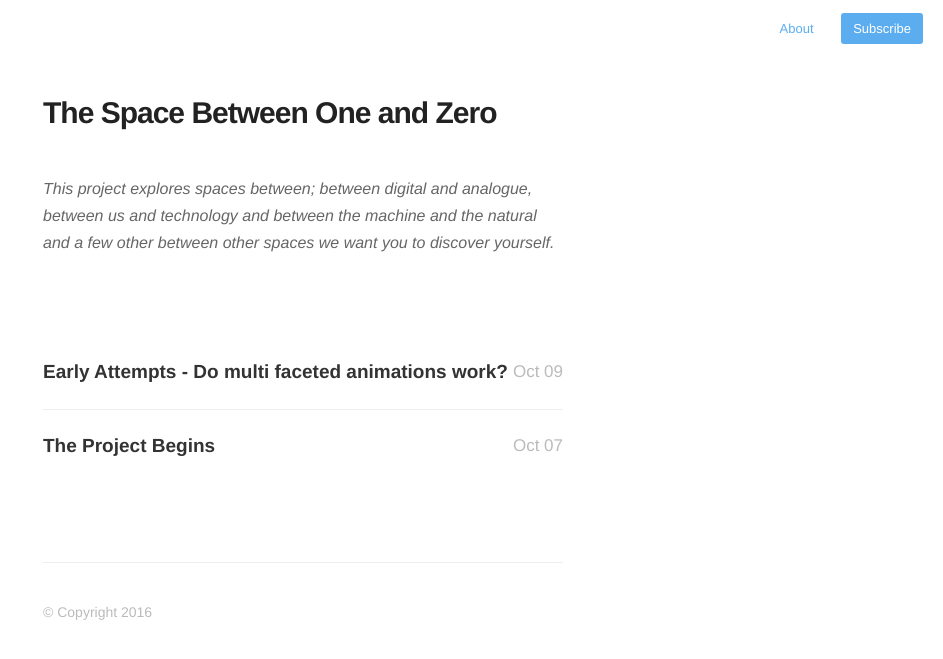
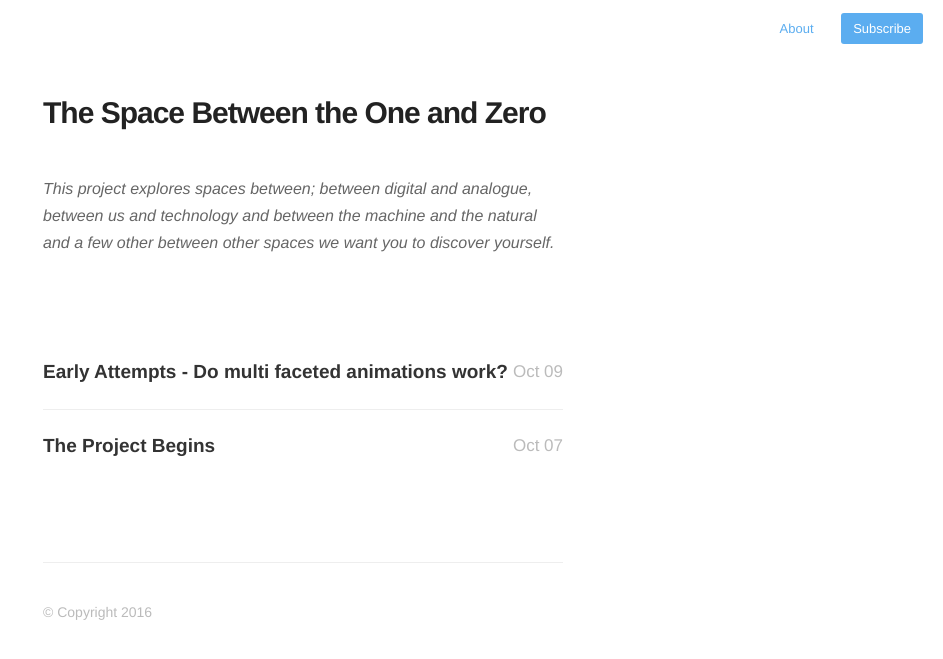
Before and after one commit to evolve2k/praxy, a Jekyll site: the page built from index.html, in a window 1280 px wide. Shown: the top 659 px of the page, without its empty margins (337-1280 px from the left). Built offline with Jekyll 4.4.1, drawn with Linux system fonts in a browser that asks for light colours; nearby versions of some CDN libraries.

Commit message:
Added short page title and project name

```diff
--- a/_config.yml
+++ b/_config.yml
@@ -13,7 +13,8 @@
 # you will see them accessed via {{ site.title }}, {{ site.email }}, and so on.
 # You can create any custom variable you would like, and they will be accessible
 # in the templates via {{ site.myvariable }}.
-title: The Space Between One and Zero
+name: The Space Between the One and Zero
+title: Space 1&amp;0
 email: your-email@thespacebetweenoneandzero.com
 description: > # this means to ignore newlines until "baseurl:"
   This project explores spaces between; between digital and analogue, between us and the machine.
--- a/_layouts/default.html
+++ b/_layouts/default.html
@@ -5,7 +5,7 @@
   <meta http-equiv="X-UA-Compatible" content="IE=edge,chrome=1">
   <meta name="viewport" content="width=device-width, initial-scale=1">
 
-  <title>{{ site.name }}{% if page.title %} - {{ page.title }}{% endif %}</title>
+  <title>{{ site.title }}{% if page.title %} - {{ page.title }}{% endif %}</title>
   <link rel="shortcut icon" href="{{ site.baseurl }}assets/images/favicon.ico">
   <link rel="stylesheet" href="{{ site.baseurl }}assets/css/style.css">
   <link rel="alternate" type="application/rss+xml" title="My Blog" href="{{ site.baseurl }}feed.xml">
--- a/index.html
+++ b/index.html
@@ -1,8 +1,7 @@
 ---
-title: ''
 layout: default
 ---
-<h1 class="page-heading">{{ site.title }}</h1>
+<h1 class="page-heading">{{ site.name }}</h1>
 <p><em><br></em></p>
 <p><em>This project explores spaces between;&nbsp;between digital and analogue, between us and technology and between the machine and the natural and a few other between other spaces we want you to discover yourself.</em></p>
 <p>{% include post-list.html %}{% include footer.html %}</p>
```
